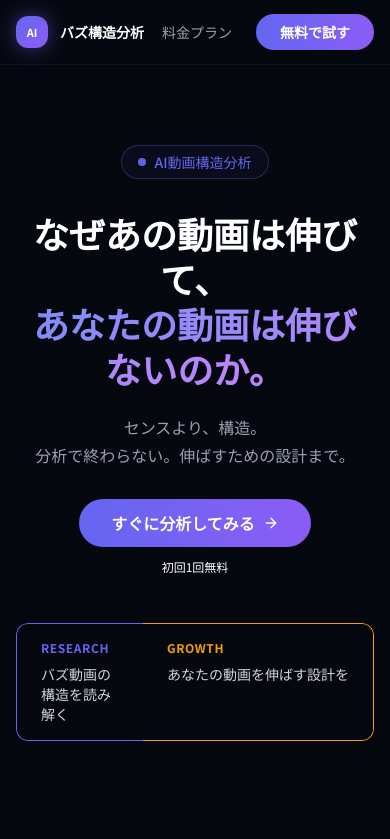
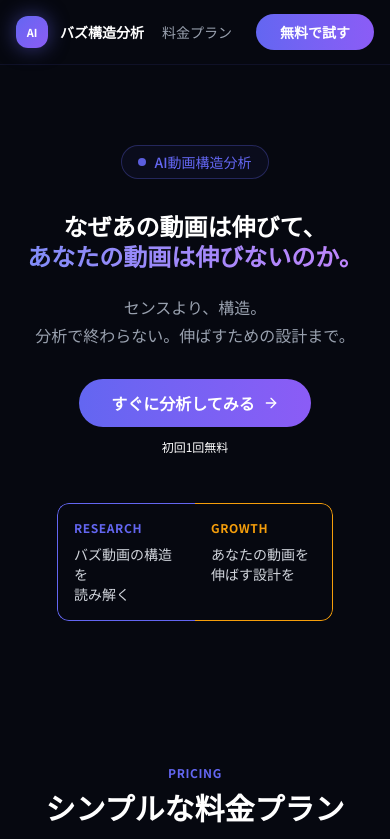
Before and after one commit to akariHasegawa/YT-analysis-tool, a Next.js app: page / in a window 390 px wide. Shown: the top 839 px of the page. Built offline with nearby package versions, Linux system fonts and the light colour scheme.

Commit message:
fix: adjust font size and badge display for mobile
Reduce font size for main headline and fix badge text wrapping
on mobile devices.

```diff
--- a/components/landing-hero.tsx
+++ b/components/landing-hero.tsx
@@ -16,10 +16,10 @@ export function LandingHero({ onGetStarted }: LandingHeroProps) {
       </div>
 
       {/* Main Headline */}
-      <h1 className="font-display max-w-4xl text-center text-4xl font-bold leading-tight sm:text-5xl md:text-6xl">
-        <span className="text-white">なぜあの動画は伸びて、</span>
+      <h1 className="font-display max-w-4xl text-center text-2xl font-bold leading-tight sm:text-4xl md:text-5xl lg:text-6xl">
+        <span className="whitespace-nowrap text-white">なぜあの動画は伸びて、</span>
         <br />
-        <span className="bg-gradient-to-r from-[#818cf8] to-[#c084fc] bg-clip-text text-transparent">
+        <span className="whitespace-nowrap bg-gradient-to-r from-[#818cf8] to-[#c084fc] bg-clip-text text-transparent">
           あなたの動画は伸びないのか。
         </span>
       </h1>
@@ -45,15 +45,21 @@ export function LandingHero({ onGetStarted }: LandingHeroProps) {
       {/* Mode Badges */}
       <div className="mt-12 flex gap-0 rounded-lg overflow-hidden">
         {/* Research Mode */}
-        <div className="flex-1 border border-r-0 border-[#6366f1] rounded-l-lg bg-transparent px-6 py-4 sm:px-8 sm:py-5">
+        <div className="flex-1 border border-r-0 border-[#6366f1] rounded-l-lg bg-transparent px-4 py-4 sm:px-8 sm:py-5">
           <div className="mb-2 text-xs font-bold uppercase tracking-wider text-[#6366f1]">Research</div>
-          <p className="text-sm text-gray-300 sm:text-base">バズ動画の構造を読み解く</p>
+          <p className="text-sm text-gray-300 sm:text-base sm:whitespace-nowrap">
+            <span className="sm:hidden">バズ動画の構造を<br />読み解く</span>
+            <span className="hidden sm:inline">バズ動画の構造を読み解く</span>
+          </p>
         </div>
 
         {/* Growth Mode */}
-        <div className="flex-1 border border-l-0 border-[#f59e0b] rounded-r-lg bg-transparent px-6 py-4 sm:px-8 sm:py-5">
+        <div className="flex-1 border border-l-0 border-[#f59e0b] rounded-r-lg bg-transparent px-4 py-4 sm:px-8 sm:py-5">
           <div className="mb-2 text-xs font-bold uppercase tracking-wider text-[#f59e0b]">Growth</div>
-          <p className="whitespace-nowrap text-sm text-gray-300 sm:text-base">あなたの動画を伸ばす設計を</p>
+          <p className="text-sm text-gray-300 sm:text-base sm:whitespace-nowrap">
+            <span className="sm:hidden">あなたの動画を<br />伸ばす設計を</span>
+            <span className="hidden sm:inline">あなたの動画を伸ばす設計を</span>
+          </p>
         </div>
       </div>
     </section>
```
